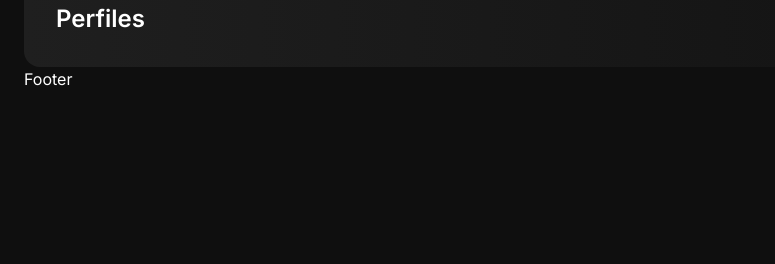
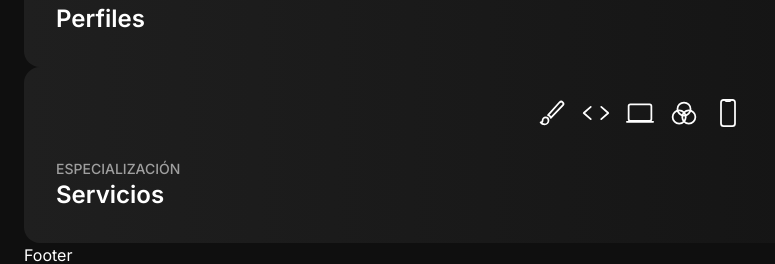
Before and after one commit to Ariff-dev/Portfolio-ariff, a Next.js app: page / in a window 1280 px wide. Shown: the part 2008-2272 px from the top of the page, without its empty margins (0-775 px from the left). Before the commit the page ends 2099 px from the top, so only its background shows below. Built offline with nearby package versions, Linux system fonts and the light colour scheme.

Commit message:
feat: Servicies component page

```diff
--- a/src/app/page.tsx
+++ b/src/app/page.tsx
@@ -4,6 +4,7 @@ import {
   Personal,
   Profiles,
   Projects,
+  Servicies,
   Text,
 } from '@/components/page'
 
@@ -19,6 +20,7 @@ export default function Home() {
       <Projects />
       <Blog />
       <Profiles />
+      <Servicies />
     </main>
   )
 }
--- a/src/components/page/index.ts
+++ b/src/components/page/index.ts
@@ -4,3 +4,4 @@ export * from '@/components/page/projects/Projects'
 export * from '@/components/page/credentials/Credentials'
 export * from '@/components/page/blog/Blog'
 export * from '@/components/page/profiles/Profiles'
+export * from '@/components/page/services/Servicies'
--- /dev/null
+++ b/src/components/page/services/Servicies.tsx
@@ -0,0 +1,27 @@
+import {
+  IoBrushOutline,
+  IoLaptopOutline,
+  IoColorFilterOutline,
+  IoCodeOutline,
+  IoPhonePortraitOutline,
+} from 'react-icons/io5'
+
+export const Servicies = () => {
+  return (
+    <div className='bg-gradient-to-r from-color-bg-secundary to-color-bg p-8 rounded-2xl flex flex-col gap-8'>
+      <div className='flex justify-center gap-4'>
+        <IoBrushOutline size={28} />
+        <IoCodeOutline size={28} />
+        <IoLaptopOutline size={28} />
+        <IoColorFilterOutline size={28} />
+        <IoPhonePortraitOutline size={28} />
+      </div>
+      <div>
+        <p className='font-medium uppercase text-sm text-color-text-sub'>
+          Especialización
+        </p>
+        <h2 className='font-semibold text-2xl'>Servicios</h2>
+      </div>
+    </div>
+  )
+}
```
